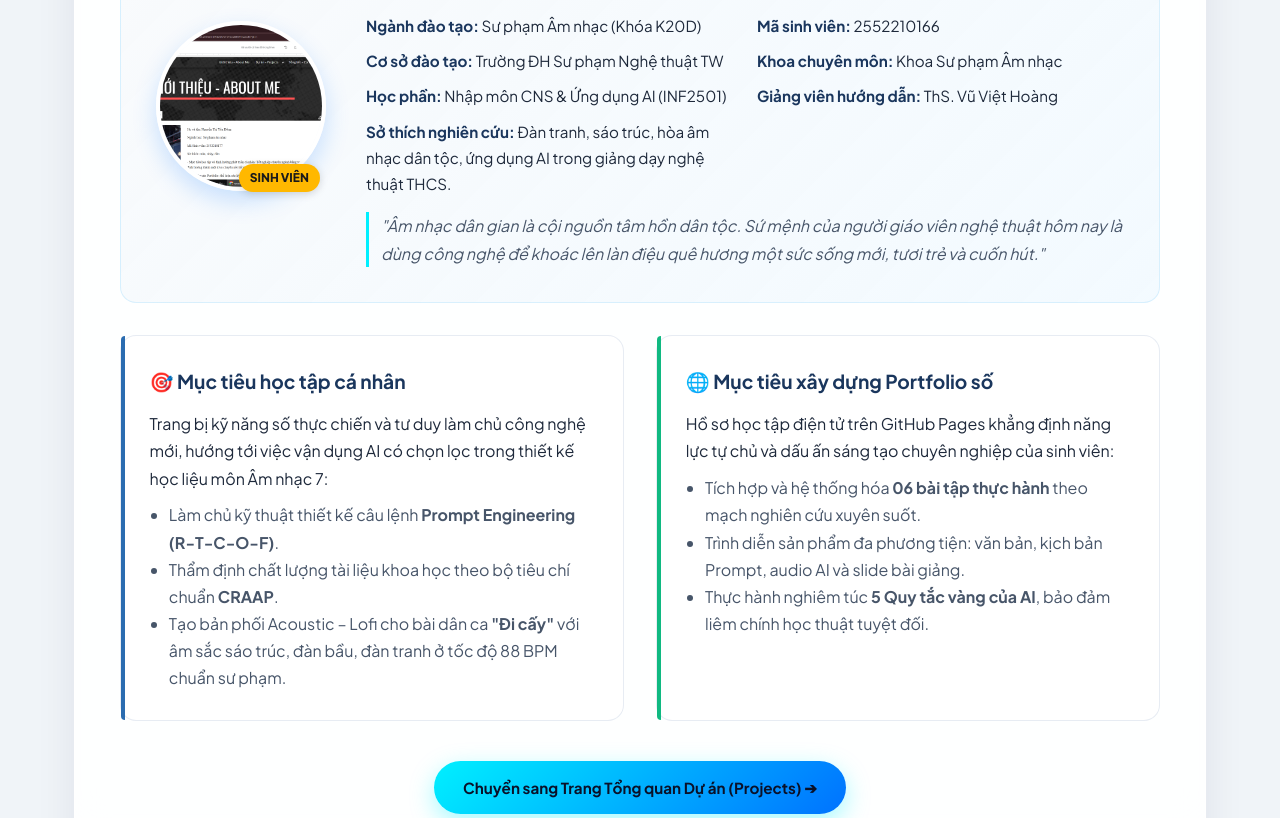
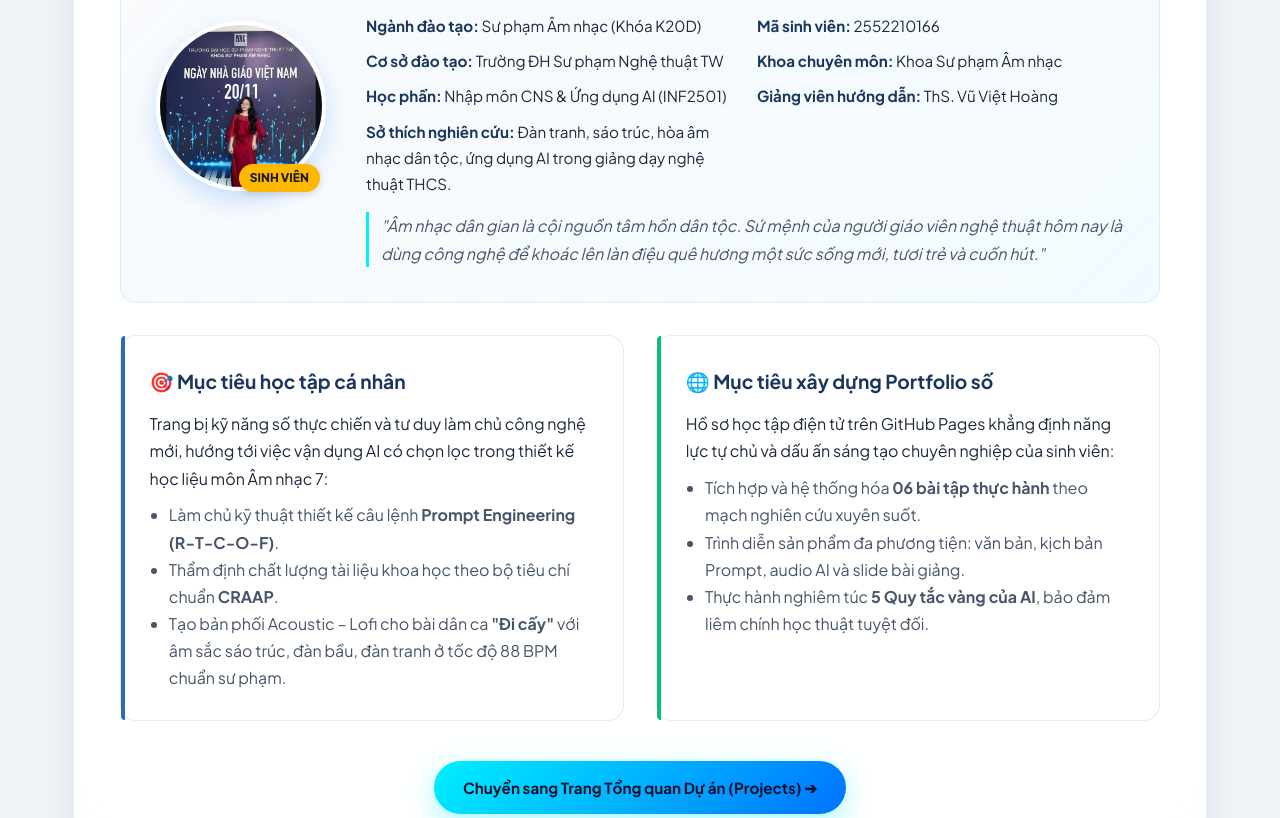
Before and after one commit to lethuyan2006/portfolio_lethuyan, a plain HTML site: page index.html in a window 1280 px wide. Shown: the part 962-1780 px from the top of the page. Drawn offline with Linux system fonts and the light colour scheme; a web font is replaced by a local one.

Commit message:
Update avatar image for student profile

```diff
--- a/index.html
+++ b/index.html
@@ -86,7 +86,7 @@
       <!-- Profile Showcase -->
       <div class="profile-showcase">
         <div class="profile-avatar-wrap">
-          <img src="images/image1.png" alt="Ảnh sinh viên Lê Thuý An" class="profile-avatar-img" onerror="this.src='https://images.unsplash.com/photo-1534528741775-53994a69daeb?q=80&w=400&auto=format&fit=crop';">
+          <img src="images/avatar.jpg" alt="Ảnh sinh viên Lê Thuý An" class="profile-avatar-img">
           <span class="avatar-badge-tag">SINH VIÊN</span>
         </div>
         <div class="profile-details">
```
Also changed, not shown: images/avatar.jpg (added).
